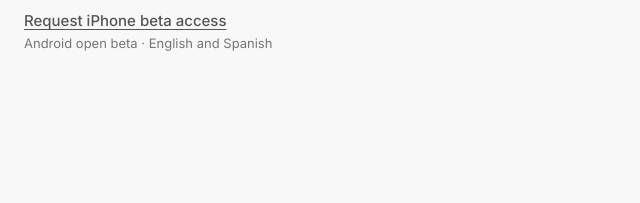
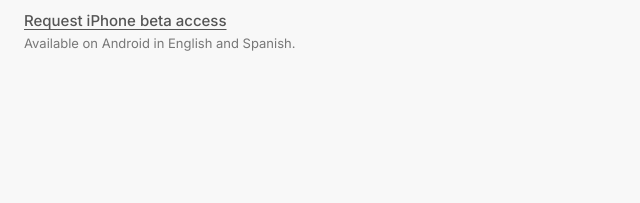
Before and after one commit to Dark-Matter3/flash, a plain HTML site: page index.html in a window 1280 px wide. Shown: the part 551-754 px from the top of the page, 0-640 px from the left. Drawn offline with Linux system fonts and the light colour scheme; no server answers.

Commit message:
Clarify Android availability in hero

```diff
--- a/index.html
+++ b/index.html
@@ -59,7 +59,7 @@
                     <span aria-hidden="true">Google Play user installs</span>
                     <time id="install-report-date"></time>
                 </div>
-                <p class="hero-note">Android open beta · English and Spanish</p>
+                <p class="hero-note">Available on Android in English and Spanish.</p>
             </div>
             <div class="hero-visual">
                 <a class="hero-image-link" href="#flash-demo" aria-label="Try the Flash demo">
```
